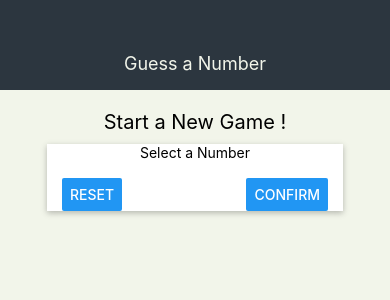
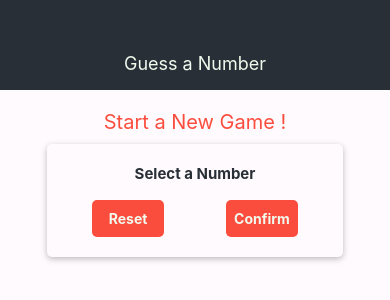
Before and after one commit to JulieAllix/rn-second-app, a React Native app: screen / in a window 390 px wide. Shown: the top 300 px of the page. Built offline with nearby package versions, Linux system fonts and the light colour scheme.

Commit message:
New colors

```diff
--- a/App.js
+++ b/App.js
@@ -15,6 +15,6 @@ export default function App() {
 const styles = StyleSheet.create({
   screen: {
     flex: 1,
-    backgroundColor: '#f2f5ea'
+    backgroundColor: '#fefafd'
   }
 });
--- /dev/null
+++ b/components/Card.js
@@ -0,0 +1,27 @@
+import React from 'react';
+import { View, StyleSheet } from 'react-native';
+
+const Card = props => {
+    // ...styles.card will enable to add aditional styles after if necessary
+    // ...props.style is placed after in order to override any style if necessary
+    return <View style={{...styles.card, ...props.style}}>{props.children}</View>
+};
+
+const styles = StyleSheet.create({
+    card: {
+        width: 300,
+        maxWidth: '80%',
+        alignItems: 'center',
+        shadowColor: 'black',
+        shadowOffset: { width: 0, height: 2 },
+        shadowRadius: 6,
+        shadowOpacity: 0.26,
+        elevation: 5,
+        backgroundColor: '#fefafd',
+        color: '#457b9d',
+        padding: 20,
+        borderRadius: 5,
+    }
+});
+
+export default Card;
--- a/components/Header.js
+++ b/components/Header.js
@@ -14,14 +14,13 @@ const styles = StyleSheet.create({
         width: '100%',
         height: 90,
         paddingTop: 36,
-        backgroundColor: '#2c363f',
+        backgroundColor: '#292f36',
         alignItems: 'center',
         justifyContent: 'center',
     },
     headerTitle: {
-        color: '#f2f5ea',
+        color: '#f1faee',
         fontSize: 18,
-
     }
 });
 
--- a/screens/StartGameScreen.js
+++ b/screens/StartGameScreen.js
@@ -1,18 +1,24 @@
 import React from 'react';
-import { View, Text, StyleSheet, TextInput, Button } from 'react-native';
+import { View, Text, StyleSheet, TextInput, Button, TouchableOpacity } from 'react-native';
+
+import Card from '../components/Card';
 
 const StartGameScreen = props => {
     return (
         <View style={styles.screen}>
             <Text style={styles.title}>Start a New Game !</Text>
-            <View style={styles.inputContainer}>
-                <Text>Select a Number</Text>
+            <Card style={styles.inputContainer}>
+                <Text style={styles.subTitle}>Select a Number</Text>
                 <TextInput />
                 <View style={styles.buttonsContainer}>
-                    <Button title="Reset" onPress={() => {}} />
-                    <Button title="Confirm" onPress={() => {}} />
+                    <TouchableOpacity style={styles.button} onPress={() => {}}>
+                        <Text style={styles.text}>Reset</Text>
+                    </TouchableOpacity>
+                    <TouchableOpacity style={styles.button} onPress={() => {}}>
+                        <Text style={styles.text}>Confirm</Text>
+                    </TouchableOpacity>
                 </View>
-            </View>
+            </Card>
         </View>
     );
 };
@@ -26,22 +32,34 @@ const styles = StyleSheet.create({
     title: {
         fontSize: 20,
         marginVertical: 10,
+        color: '#fb4d3d'
+    },
+    subTitle: {
+        fontSize: 15,
+        color: '#292f36',
+        fontWeight: 'bold',
     },
     inputContainer: {
         width: 300,
         maxWidth: '80%',
         alignItems: 'center',
-        shadowColor: 'black',
-        shadowOffset: { width: 0, height: 2 },
-        shadowRadius: 6,
-        shadowOpacity: 0.26,
-        backgroundColor: 'white'
     },
     buttonsContainer: {
         flexDirection: 'row',
         width: '100%',
         justifyContent: 'space-between',
-        paddingHorizontal: 15,
+        paddingHorizontal: 25,
+    },
+    button: {
+        backgroundColor: '#fb4d3d',
+        padding: 10,
+        borderRadius: 5,
+        width: '35%',
+        alignItems: 'center',
+    },
+    text: {
+        color: '#f1faee',
+        fontWeight: 'bold'
     }
 });
 
```
